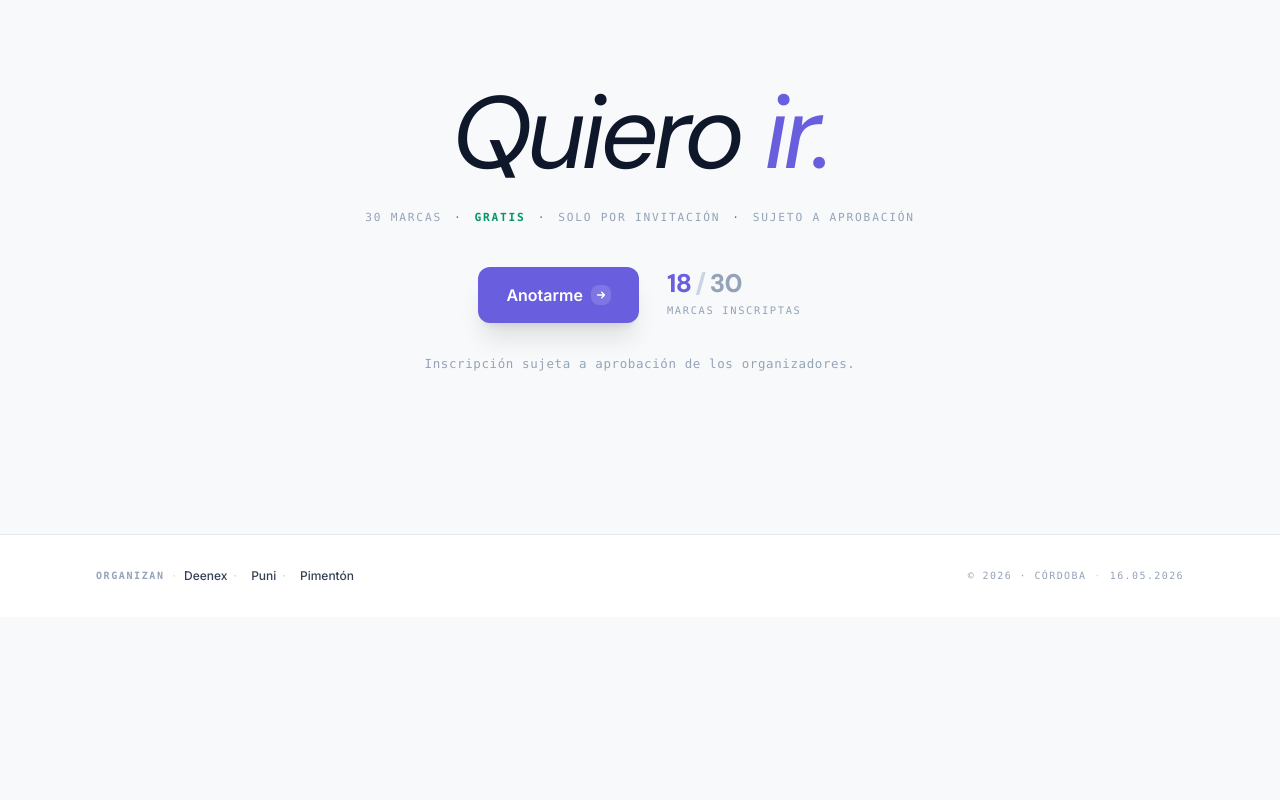
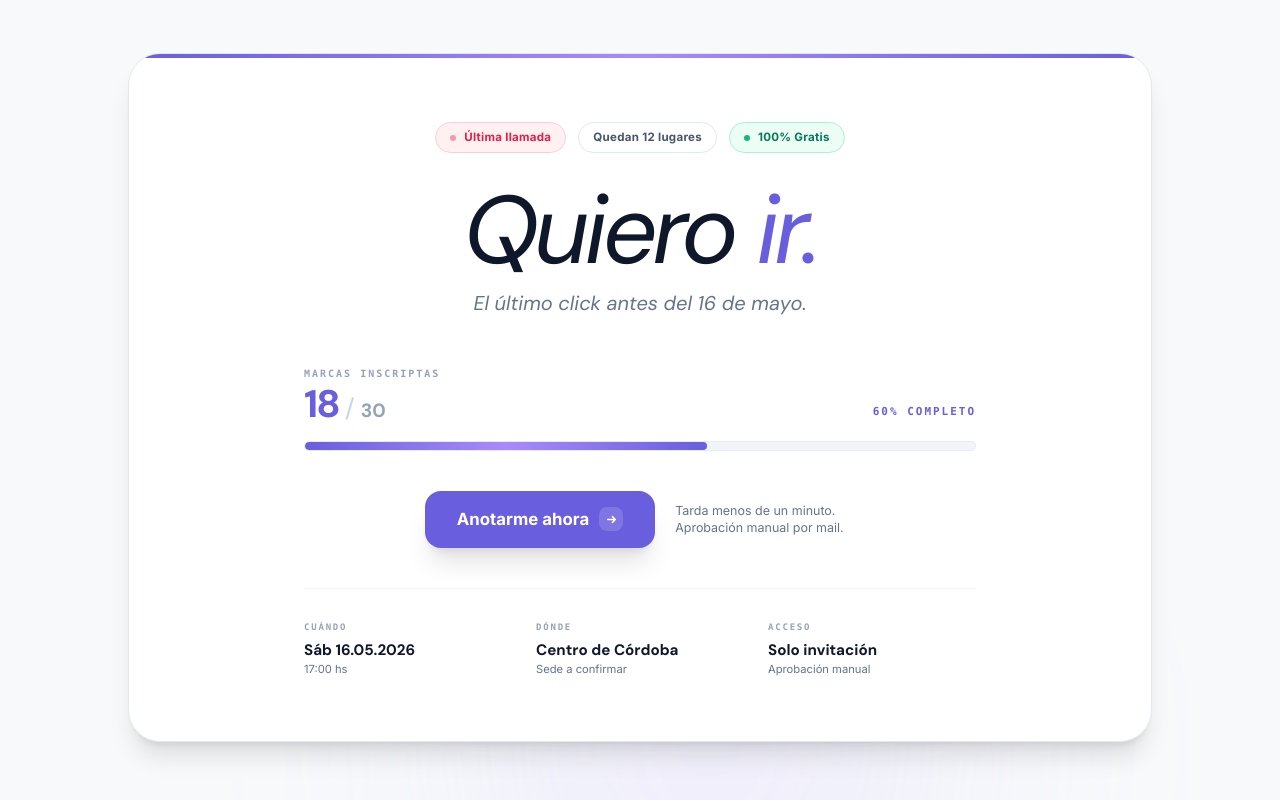
Before and after one commit to deenexproduct/mesa-chica-landing, a Vue app: page /#/ in a window 1280 px wide. Shown: the part 8480-9280 px from the top of the page. Before the commit the page ends 9097 px from the top, so only its background shows below. Built offline with nearby package versions, Linux system fonts and the light colour scheme.

Commit message:
feat: redesign FinalCTA with urgency pre-header + progress bar visual

```diff
--- a/src/components/sections/FinalCTASection.vue
+++ b/src/components/sections/FinalCTASection.vue
@@ -1,47 +1,116 @@
 <template>
   <section
     id="luma"
-    class="relative py-32 sm:py-40 px-6 sm:px-12 text-center overflow-hidden"
+    class="relative py-24 sm:py-32 px-6 sm:px-8 overflow-hidden"
   >
-    <!-- Glow background -->
+    <!-- Soft background glow -->
+    <div class="pointer-events-none absolute inset-0 -z-10">
       <div
-      class="pointer-events-none absolute inset-0 -z-10 bg-gradient-to-b from-transparent via-primary/[0.04] to-transparent"
+        class="absolute -top-40 left-1/4 w-[600px] h-[600px] bg-primary/10 blur-[140px] rounded-full"
+      ></div>
+      <div
+        class="absolute -bottom-32 right-1/4 w-[500px] h-[500px] bg-violet-300/15 blur-[120px] rounded-full"
+      ></div>
+    </div>
+
+    <div class="relative max-w-5xl mx-auto">
+      <!-- Card -->
+      <div
+        class="relative bg-white border border-slate-200 rounded-[2rem] shadow-xl shadow-primary/5 overflow-hidden"
+      >
+        <!-- Top decorative gradient -->
+        <div
+          class="h-1 bg-gradient-to-r from-primary via-violet-400 to-primary"
         ></div>
 
-    <div class="max-w-4xl mx-auto">
+        <div class="p-8 sm:p-12 lg:p-16">
+          <!-- Urgency pre-header -->
+          <div
+            class="flex flex-wrap items-center justify-center gap-3 mb-8"
+          >
+            <span
+              class="inline-flex items-center gap-2 rounded-full border border-rose-200 bg-rose-50 px-3.5 py-1.5 text-[0.72rem] font-bold tracking-wide text-rose-600"
+            >
+              <span class="h-1.5 w-1.5 rounded-full bg-rose-500 animate-pulse"></span>
+              Última llamada
+            </span>
+            <span
+              class="inline-flex items-center gap-2 rounded-full border border-slate-200 bg-white px-3.5 py-1.5 text-[0.72rem] font-bold tracking-wide text-slate-600"
+            >
+              Quedan {{ 30 - occupied }} lugares
+            </span>
+            <span
+              class="inline-flex items-center gap-2 rounded-full border border-emerald-200 bg-emerald-50 px-3.5 py-1.5 text-[0.72rem] font-bold tracking-wide text-emerald-700"
+            >
+              <span class="h-1.5 w-1.5 rounded-full bg-emerald-500"></span>
+              100% Gratis
+            </span>
+          </div>
+
+          <!-- Headline -->
           <h2
-        class="font-heading text-[clamp(3rem,8vw,7rem)] font-light italic leading-[0.95] tracking-tighter text-slate-900 mb-7"
+            class="text-center font-heading text-[clamp(3rem,8vw,6rem)] font-light italic leading-[0.95] tracking-tighter text-slate-900 mb-3"
           >
             Quiero <span class="text-primary">ir.</span>
           </h2>
+          <p
+            class="text-center font-heading text-[clamp(1rem,1.6vw,1.25rem)] text-slate-500 font-light italic mb-12 max-w-xl mx-auto"
+          >
+            El último click antes del 16 de mayo.
+          </p>
 
+          <!-- Progress bar visual -->
+          <div class="max-w-2xl mx-auto mb-10">
+            <div class="flex items-end justify-between mb-3">
+              <div>
                 <div
-        class="flex flex-wrap items-center justify-center gap-x-3 gap-y-1 font-mono text-[0.7rem] uppercase tracking-[0.16em] text-slate-400 mb-10"
+                  class="font-mono text-[10px] uppercase tracking-[0.2em] text-slate-400 font-bold mb-1"
                 >
-        <span>30 marcas</span>
-        <span class="text-primary">·</span>
-        <span class="text-emerald-600 font-bold">Gratis</span>
-        <span class="text-primary">·</span>
-        <span>Solo por invitación</span>
-        <span class="text-primary">·</span>
-        <span>Sujeto a aprobación</span>
+                  Marcas inscriptas
+                </div>
+                <div class="flex items-baseline gap-1.5">
+                  <span
+                    class="font-heading font-extrabold text-primary text-[2.4rem] leading-none tracking-tighter tabular-nums"
+                  >{{ occupied }}</span>
+                  <span class="font-heading font-light text-slate-300 text-[1.6rem]">/</span>
+                  <span
+                    class="font-heading font-bold text-slate-400 text-[1.2rem] tabular-nums"
+                  >30</span>
+                </div>
+              </div>
+              <div
+                class="font-mono text-[11px] uppercase tracking-[0.18em] text-primary font-bold pb-2"
+              >
+                {{ Math.round((occupied / 30) * 100) }}% completo
+              </div>
+            </div>
+            <div
+              class="h-2.5 bg-slate-100 rounded-full overflow-hidden border border-slate-200/70"
+            >
+              <div
+                class="h-full bg-gradient-to-r from-primary via-violet-400 to-primary rounded-full transition-all duration-1000"
+                :style="{ width: (occupied / 30) * 100 + '%' }"
+              ></div>
+            </div>
           </div>
 
-      <!-- CTA + counter -->
-      <div class="flex flex-col sm:flex-row items-center justify-center gap-5 sm:gap-7">
+          <!-- CTA -->
+          <div
+            class="flex flex-col sm:flex-row items-center justify-center gap-4 sm:gap-5 mb-10"
+          >
             <a
               :href="signupLink"
               target="_blank"
               rel="noopener noreferrer"
               id="signup-link"
-          class="btn-final group inline-flex items-center gap-2 bg-primary text-white font-semibold rounded-xl px-7 py-4 text-[1rem] transition-all hover:bg-[#5346c7] shadow-xl shadow-primary/30 hover:shadow-primary/50 hover:-translate-y-0.5 relative overflow-hidden"
+              class="btn-final group inline-flex items-center gap-2.5 bg-primary text-white font-bold rounded-2xl px-8 py-4 text-[1.05rem] transition-all hover:bg-[#5346c7] shadow-xl shadow-primary/30 hover:shadow-primary/50 hover:-translate-y-0.5 relative overflow-hidden w-full sm:w-auto justify-center"
             >
               <span class="btn-shimmer-final"></span>
-          Anotarme
+              Anotarme ahora
               <span
-            class="inline-flex items-center justify-center w-5 h-5 rounded-lg bg-white/15 transition-transform duration-300 group-hover:translate-x-0.5"
+                class="inline-flex items-center justify-center w-6 h-6 rounded-lg bg-white/15 transition-transform duration-300 group-hover:translate-x-0.5"
               >
-            <svg width="10" height="10" viewBox="0 0 13 13" fill="none">
+                <svg width="11" height="11" viewBox="0 0 13 13" fill="none">
                   <path
                     d="M2 6.5h9M7.5 3l3.5 3.5L7.5 10"
                     stroke="currentColor"
@@ -52,32 +121,53 @@
                 </svg>
               </span>
             </a>
+            <p class="text-[0.78rem] text-slate-500 leading-snug max-w-[180px] text-center sm:text-left">
+              Tarda menos de un minuto. Aprobación manual por mail.
+            </p>
+          </div>
 
-        <!-- Counter -->
-        <div class="flex flex-col items-center sm:items-start text-center sm:text-left">
-          <div class="font-heading font-extrabold text-primary text-[1.6rem] leading-none tracking-tight">
-            <span class="tabular-nums">{{ occupied }}</span>
-            <span class="text-slate-300 mx-1">/</span>
-            <span class="tabular-nums text-slate-400">30</span>
+          <!-- Info bar -->
+          <div
+            class="grid grid-cols-3 gap-2 sm:gap-6 pt-8 border-t border-slate-100 max-w-2xl mx-auto"
+          >
+            <div
+              v-for="info in infoItems"
+              :key="info.label"
+              class="text-center sm:text-left"
+            >
+              <div
+                class="font-mono text-[9px] uppercase tracking-[0.2em] text-slate-400 font-bold mb-1.5"
+              >
+                {{ info.label }}
               </div>
-          <div class="font-mono text-[0.65rem] uppercase tracking-[0.16em] text-slate-400 mt-1.5">
-            marcas inscriptas
+              <div class="font-heading font-bold text-slate-900 text-[0.85rem] sm:text-[0.95rem] leading-tight">
+                {{ info.value }}
+              </div>
+              <div
+                v-if="info.sub"
+                class="text-[0.7rem] text-slate-500 mt-0.5 leading-snug"
+              >
+                {{ info.sub }}
               </div>
             </div>
           </div>
-
-      <p class="mt-8 text-[0.78rem] font-mono tracking-wider text-slate-400">
-        Inscripción sujeta a aprobación de los organizadores.
-      </p>
+        </div>
+      </div>
     </div>
   </section>
 </template>
 
 <script setup>
-// PLACEHOLDER: reemplazar con URL real del formulario cuando esté listo
+// PLACEHOLDER: link real del formulario de inscripción cuando esté listo
 const signupLink = "#";
-// PLACEHOLDER: actualizar manualmente cuando cambien inscripciones
+// PLACEHOLDER: actualizar manualmente
 const occupied = 18;
+
+const infoItems = [
+  { label: "Cuándo", value: "Sáb 16.05.2026", sub: "17:00 hs" },
+  { label: "Dónde", value: "Centro de Córdoba", sub: "Sede a confirmar" },
+  { label: "Acceso", value: "Solo invitación", sub: "Aprobación manual" },
+];
 </script>
 
 <style scoped>
```
Lines whose indentation alone changed are shown as unchanged.
